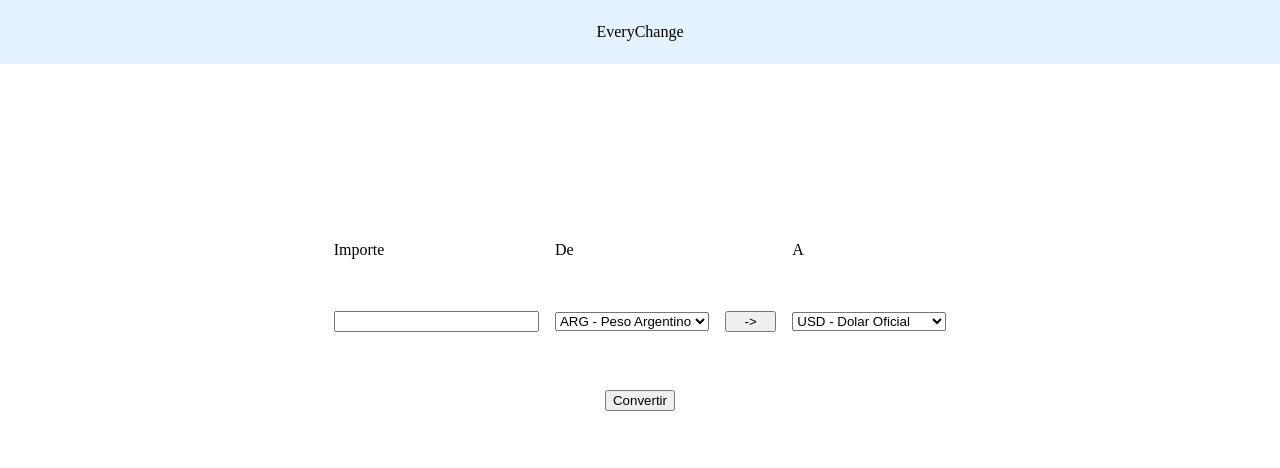
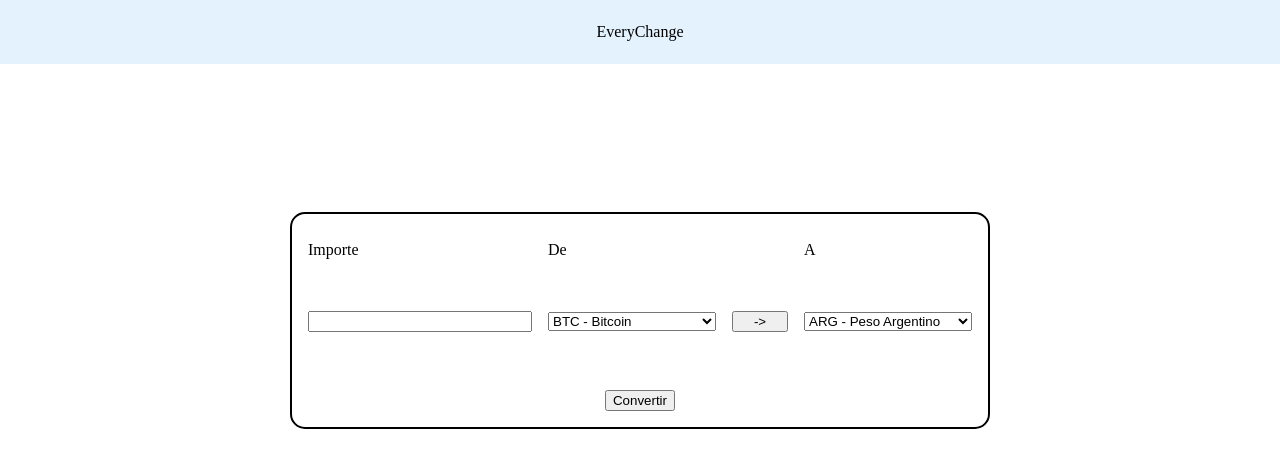
Before and after one commit to Joaco189/EveryChange, a plain HTML site: page index.html in a window 1280 px wide. Drawn offline with Linux system fonts and the light colour scheme.

Commit message:
some visual changes

```diff
--- a/css/style.css
+++ b/css/style.css
@@ -13,6 +13,12 @@
     display: flex;
     align-items: center;
     justify-content: center;
+}
+
+.container-exchange{
+    border: 2px solid black;
+    border-radius: 15px;
+    padding: 1rem;
 }
 
 .exchange{
--- a/index.html
+++ b/index.html
@@ -16,26 +16,29 @@
     </header>
     <main>
         <section class="section-exchange">
-            <div>
-                <form action="" >
+            <div class="container-exchange">
+                <form action="" id="form-exchange">
                         <div class="exchange">
                             <label class="label-input" for="input">Importe</label>
                             <input type="text" name="input" id="input">
                             <label id="label-input-money" for="input-money">De</label>
                             <select id="input-money" name="input-money">
-                                <option value="arg" selected>ARG - Peso Argentino</option>
-                                <option value="usd">USD - Dolar Oficial</option>
-                                <option value="usdb">USDB - Dolar Blue</option>
-                                <option value="eur">EUR - Euro</option>
+                                <option value="btc" selected>BTC - Bitcoin</option>
+                                <option value="eth">ETH - Etherium</option>
+                                <option value="dai">DAI - Dai</option>
+                                <option value="usdc">USDC - Usdc</option>
                             </select>
                             <button id="button-change">-></button>
                             <label class="label-output-money" for="output-money">A</label>
                             <select id="output-money" name="output-money">
-                                <option value="arg">ARG - Peso Argentino</option>
-                                <option value="usd" selected>USD - Dolar Oficial</option>
-                                <option value="usdb">USDB - Dolar Blue</option>
-                                <option value="eur">EUR - Euro</option>
+                                <option value="ars" selected>ARG - Peso Argentino</option>
+                                <option value="usd">USD - Dolar Oficial</option>
+                                <option value="mxn">MXN - Pesos Mexicanos</option>
+                                <option value="pen">PEN - Pesos Peruanos</option>
                             </select>
+                        </div>
+                        <div id="result">
+
                         </div>
                         <div class="container-submit">
                             <input type="submit" value="Convertir">
```
